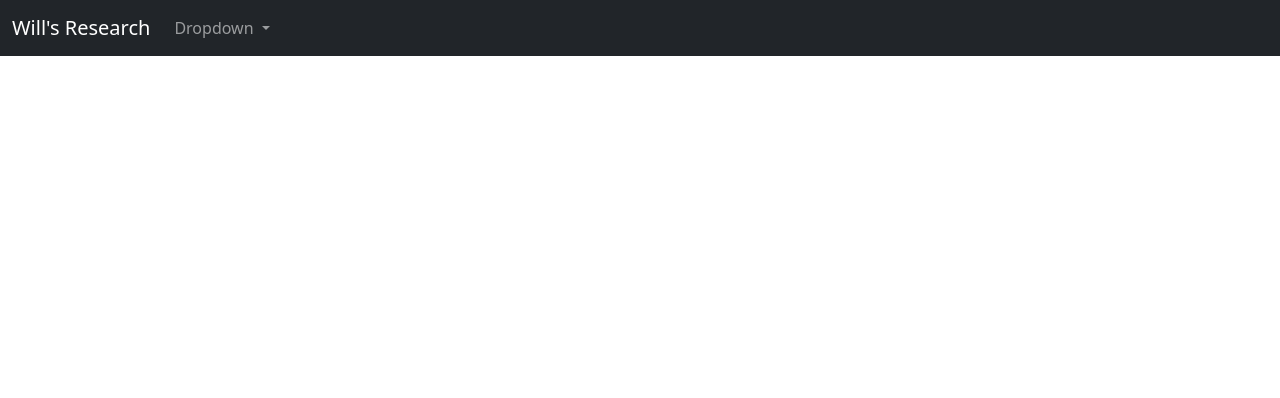
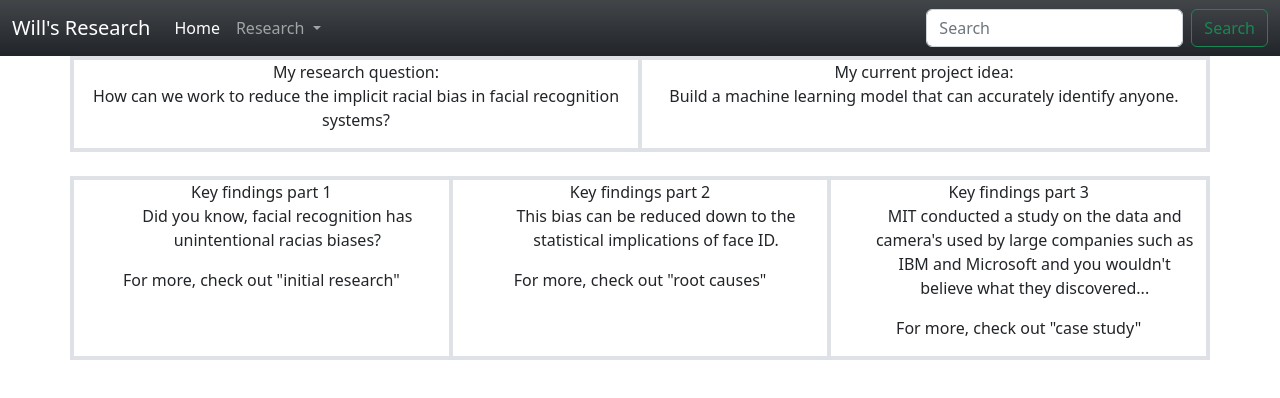
Before and after one commit to Fysure/Practice.html, a plain HTML site: page ResearchWill.html in a window 1280 px wide. Drawn offline with nearby package versions, Linux system fonts and the light colour scheme.

Commit message:
Homepage

```diff
--- a/ResearchWill.html
+++ b/ResearchWill.html
@@ -11,28 +11,80 @@
 
   </head>
   <body>
-    <nav class="navbar navbar-expand-lg navbar-dark bg-dark">
+    <nav class="navbar navbar-dark bg-dark bg-gradient navbar-expand-lg">
+      <!-- Navbar content -->
       <div class="container-fluid">
         <a class="navbar-brand" href="#">Will's Research</a>
-        <button class="navbar-toggler" type="button" data-bs-toggle="collapse" data-bs-target="#navbarNavDarkDropdown" aria-controls="navbarNavDarkDropdown" aria-expanded="false" aria-label="Toggle navigation">
+        <button class="navbar-toggler" type="button" data-bs-toggle="collapse" data-bs-target="#navbarSupportedContent" aria-controls="navbarSupportedContent" aria-expanded="false" aria-label="Toggle navigation">
           <span class="navbar-toggler-icon"></span>
         </button>
-        <div class="collapse navbar-collapse" id="navbarNavDarkDropdown">
-          <ul class="navbar-nav">
+        <div class="collapse navbar-collapse" id="navbarSupportedContent">
+          <ul class="navbar-nav me-auto mb-2 mb-lg-0">
+            <li class="nav-item">
+              <a class="nav-link active" aria-current="page" href="index.html">Home</a>
+            </li>
             <li class="nav-item dropdown">
-              <a class="nav-link dropdown-toggle" href="#" id="navbarDarkDropdownMenuLink" role="button" data-bs-toggle="dropdown" aria-expanded="false">
-                Dropdown
+              <a class="nav-link dropdown-toggle" href="#" role="button" data-bs-toggle="dropdown" aria-expanded="false">
+                Research
               </a>
-              <ul class="dropdown-menu dropdown-menu-dark" aria-labelledby="navbarDarkDropdownMenuLink">
+              <ul class="dropdown-menu">
                 <li><a class="dropdown-item" href="InitialResearchWill.html">Initial Research</a></li>
                 <li><a class="dropdown-item" href="RootCausesWill.html">Root Causes</a></li>
-                <li><a class="dropdown-item" href="CaseStudyWill.html">Case Study</a></li>
+                <li><a class="dropdown-item" href="CaseStudyWill.html">Case study</a></li>
               </ul>
             </li>
+            <li class="nav-item">
+              <a class="nav-link disabled"></a>
+            </li>
           </ul>
+          <form class="d-flex" role="search">
+            <input class="form-control me-2" type="search" placeholder="Search" aria-label="Search">
+            <button class="btn btn-outline-success" type="submit">Search</button>
+          </form>
         </div>
       </div>
-    </nav>
+  </nav>
+    <div class="container text-center">
+      <div class="row border border-2">
+        <div class="col border border-2">
+          My research question:
+          <p>How can we work to
+            reduce the implicit racial
+            bias in facial recognition
+            systems?</p>
+          </div>
+        <div class="col border border-2">
+         My current project idea:
+         <p>Build a machine learning model that can accurately identify anyone.</p>
+      </div>
+      </div>
+      <br>
+      <div class="row border border-2">
+        <div class="col border border-2">
+          Key findings part 1
+          <ol>
+              Did you know, facial recognition has unintentional racias biases?</li>
+          </ol>
+          <p>For more, check out "initial research"</p>
+        </div>
+        <div class="col border border-2">
+          Key findings part 2
+          <ol>
+              This bias can be reduced down to the statistical implications of face ID.
+          </ol>
+          <p>For more, check out "root causes"</p>
+
+        </div>
+        <div class="col border border-2">
+          Key findings part 3
+          <ol>
+              MIT conducted a study on the data and camera's used by large companies such as IBM and Microsoft and you wouldn't believe what they discovered...
+          </ol>
+          <p>For more, check out "case study"</p>
+
+        </div>
+      </div>
+    </div>
     <script src="https://cdn.jsdelivr.net/npm/bootstrap@5.0.2/dist/js/bootstrap.bundle.min.js" integrity="sha384-MrcW6ZMFYlzcLA8Nl+NtUVF0sA7MsXsP1UyJoMp4YLEuNSfAP+JcXn/tWtIaxVXM" crossorigin="anonymous"></script>
   </body>
 </html>
```
